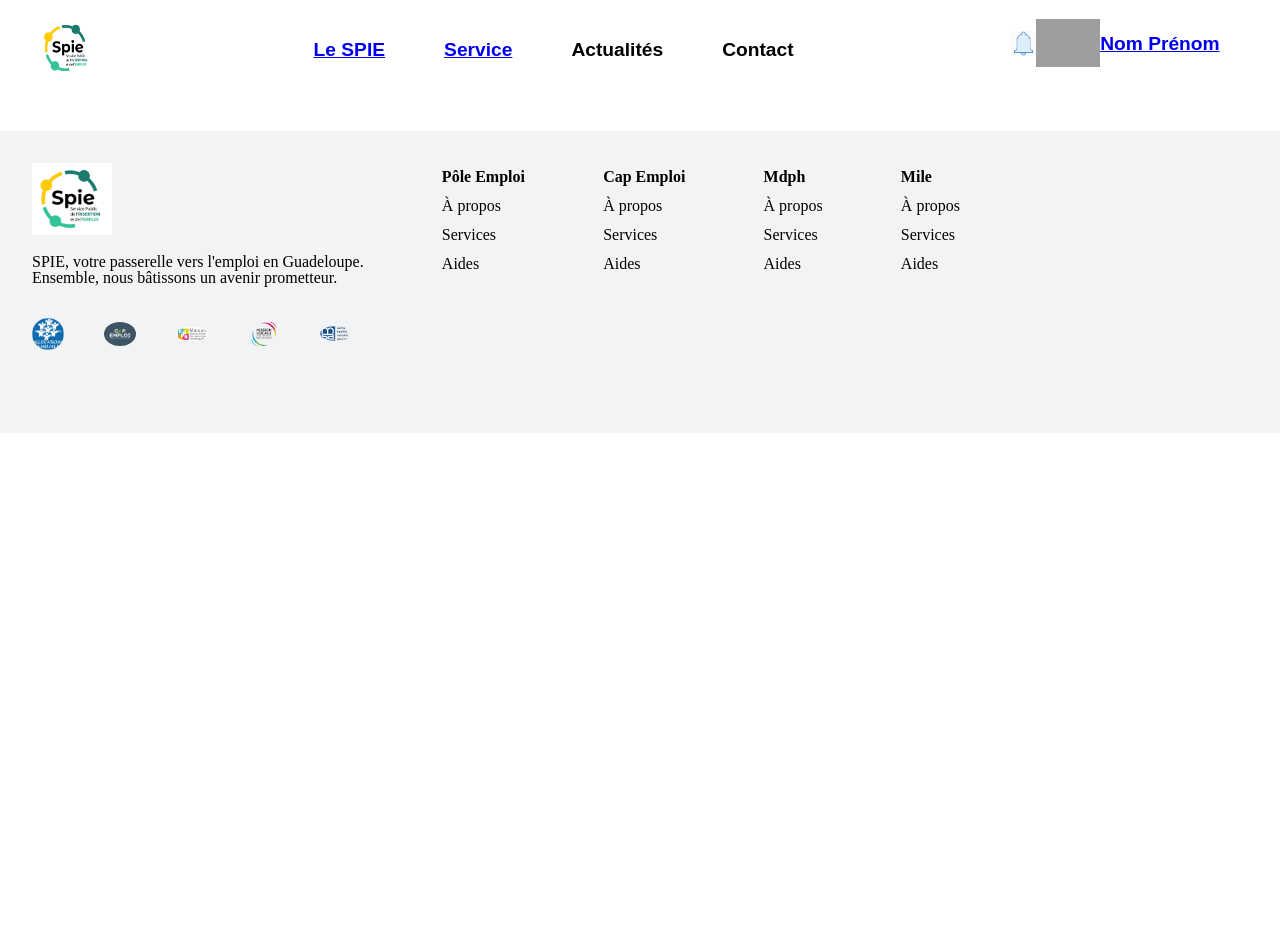
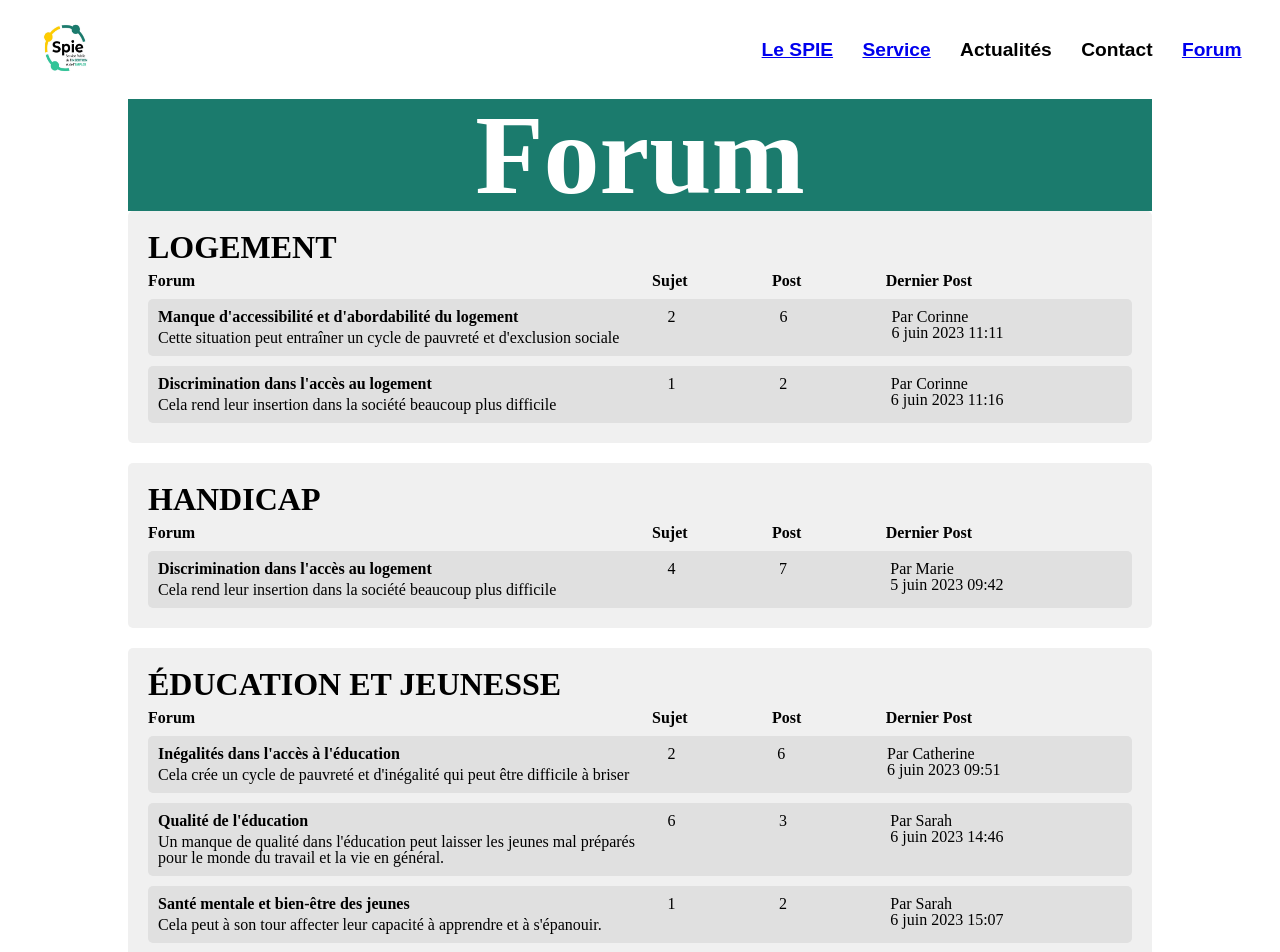
Before and after one commit to Droomwolk/Spie, a React (Vite) app: page /forum in a window 1280 px wide. Shown: the top 952 px of the page. Before the commit the page ends 800 px from the top, so only its background shows below. Built offline with nearby package versions, Linux system fonts and the light colour scheme; grey boxes are pictures that could not be loaded.

Commit message:
last commit

```diff
--- a/src/App/App.jsx
+++ b/src/App/App.jsx
@@ -8,6 +8,7 @@ import Footer from '../components/footer/footer'
 import Calendar from '../components/calendar/calendar'
 import Aides from '../pages/aides/aides'
 import Spie from '../pages/spie/spie'
+import Forum from '../components/forum/forum'
 // import 'react-calendar/dist/Calendar.css';
 import data from '../data/data'
 import '../styles/main.scss'
@@ -30,6 +31,7 @@ function App() {
       <Route path="profil" element={<Profil />} />
       <Route path="spie" element={<Spie/>} />
       <Route path="calendar" element={<Calendar/>} />
+      <Route path="forum" element={<Forum/>} />
     </Routes>
     <Footer/>
   </div>
--- a/src/components/footer/footer.jsx
+++ b/src/components/footer/footer.jsx
@@ -5,6 +5,7 @@ import Mdph from '../../assets/img/Mdph.jpg'
 import Mile from '../../assets/img/Mile.png'
 import Msa from '../../assets/img/Msa.png'
 import Pole from '../../assets/img/Pole.png'
+import Cdg from '../../assets/img/CDG.jpg'
 import styled from 'styled-components';
 import '../../styles/main.scss'
 
@@ -12,8 +13,8 @@ const footer = () => {
 const SPIE = styled.div``;
 const POLE = styled.div``;
 const CAP = styled.div``;
+const CAF = styled.div``;
 const MILE = styled.div``;
-const MDPH = styled.div``;
   return (
     <div className='footer'>
         <SPIE className='footer__spie'>
@@ -30,13 +31,13 @@ const MDPH = styled.div``;
                         <img src={Cap} alt="logo" style={{borderRadius: '50%', width: '2em'}}/>
                     </li>
                     <li>
-                        <img src={Mdph} alt="logo" style={{borderRadius: '50%', width: '2em'}}/>
+                        <img src={Pole} alt="logo" style={{borderRadius: '50%', width: '2em'}}/>
                     </li>
                     <li>
                         <img src={Mile} alt="logo" style={{borderRadius: '50%', width: '2em'}}/>
                     </li>
                     <li>
-                        <img src={Msa} alt="logo" style={{borderRadius: '50%', width: '2em'}}/>
+                        <img src={Cdg} alt="logo" style={{borderRadius: '50%', width: '2em'}}/>
                     </li>
                 </ul>
             </div>
@@ -57,17 +58,17 @@ const MDPH = styled.div``;
                 <li>Aides</li>
             </ul>
         </CAP>
-        <MDPH className='footer__mdph'>
+        <CAF className='footer__mdph'>
             <ul style={{lineHeight: '1.8'}}>
                 <li style={{fontWeight:'bold'}}>Mdph</li>
                 <li>À propos</li>
                 <li>Services</li>
                 <li>Aides</li>
             </ul>
-        </MDPH>
+        </CAF>
         <MILE className='footer__mile'>
             <ul style={{lineHeight: '1.8'}}>
-                <li style={{fontWeight:'bold'}}>Mile</li>
+                <li style={{fontWeight:'bold'}}>Mission Locale</li>
                 <li>À propos</li>
                 <li>Services</li>
                 <li>Aides</li>
--- /dev/null
+++ b/src/components/forum/forum.jsx
@@ -0,0 +1,164 @@
+function Forum() {
+    return (
+      <div className="forum">
+        <div style={{backgroundColor: '#1B7B6D', width: '100%', textAlign: 'center', fontWeight: 'bold', fontSize: "7em", color: 'white'}}>
+            <h1>Forum</h1>
+        </div>
+        <div className="thread">
+            <h2 style={{fontWeight: 'bold', fontSize: '2em'}}>LOGEMENT</h2>
+            <div style={{display:'flex', justifyContent: 'space-between' }}>
+                <p style={{fontWeight: 'bold'}}>Forum</p>
+                <div>
+                    <ul style={{display:'flex', width: '20em', justifyContent: 'space-between', marginRight: '10em', fontWeight: 'bold'}}>
+                        <li>Sujet</li>
+                        <li>Post</li>
+                        <li>Dernier Post</li>
+                    </ul>
+                </div>
+            </div>
+            <div className="comments">
+            <div className="comment">
+                <div>
+                    <h3 style={{fontWeight: 'bold'}}>Manque d'accessibilité et d'abordabilité du logement</h3>
+                    <p>Cette situation peut entraîner un cycle de pauvreté et d'exclusion sociale</p>
+                </div>
+                <div>
+                    <ul style={{display:'flex', width: '23em', justifyContent: 'space-between', marginRight: '6.4em'}}>
+                        <li style={{paddingLeft: '1em'}}>2</li>
+                        <li>6</li>
+                        <li>
+                            <div style={{paddingRight: '1em'}}>
+                                <p>Par Corinne</p>
+                                <p>6 juin 2023 11:11</p>
+                            </div>
+                        </li>
+                    </ul>
+                </div>
+            </div>
+            <div className="comment">
+                <div>
+                    <h3 style={{fontWeight: 'bold'}}>Discrimination dans l'accès au logement</h3>
+                    <p>Cela rend leur insertion dans la société beaucoup plus difficile</p>
+                </div>
+                <div>
+                    <ul style={{display:'flex', width: '23em', justifyContent: 'space-between', marginRight: '6.4em'}}>
+                        <li style={{paddingLeft: '1em'}}>1</li>
+                        <li>2</li>
+                        <li>
+                            <div style={{paddingRight: '1em'}}>
+                                <p>Par Corinne</p>
+                                <p>6 juin 2023 11:16</p>
+                            </div>
+                        </li>
+                    </ul>
+                </div>
+            </div>
+            </div>
+        </div>
+        <div className="thread">
+            <h2 style={{fontWeight: 'bold', fontSize: '2em'}}>HANDICAP</h2>
+            <div style={{display:'flex', justifyContent: 'space-between' }}>
+                <p style={{fontWeight: 'bold'}}>Forum</p>
+                <div>
+                    <ul style={{display:'flex', width: '20em', justifyContent: 'space-between', marginRight: '10em', fontWeight: 'bold'}}>
+                        <li>Sujet</li>
+                        <li>Post</li>
+                        <li>Dernier Post</li>
+                    </ul>
+                </div>
+            </div>
+            <div className="comments">
+            <div className="comment">
+                <div>
+                    <h3 style={{fontWeight: 'bold'}}>Discrimination dans l'accès au logement</h3>
+                    <p>Cela rend leur insertion dans la société beaucoup plus difficile</p>
+                </div>
+                <div>
+                    <ul style={{display:'flex', width: '23em', justifyContent: 'space-between', marginRight: '6.4em'}}>
+                        <li style={{paddingLeft: '1em'}}>4</li>
+                        <li>7</li>
+                        <li>
+                            <div style={{paddingRight: '1em'}}>
+                                <p>Par Marie</p>
+                                <p>5 juin 2023 09:42</p>
+                            </div>
+                        </li>
+                    </ul>
+                </div>
+            </div>
+            </div>
+        </div>
+        <div className="thread">
+            <h2 style={{fontWeight: 'bold', fontSize: '2em'}}>ÉDUCATION ET JEUNESSE</h2>
+            <div style={{display:'flex', justifyContent: 'space-between' }}>
+                <p style={{fontWeight: 'bold'}}>Forum</p>
+                <div>
+                    <ul style={{display:'flex', width: '20em', justifyContent: 'space-between', marginRight: '10em', fontWeight: 'bold'}}>
+                        <li>Sujet</li>
+                        <li>Post</li>
+                        <li>Dernier Post</li>
+                    </ul>
+                </div>
+            </div>
+            <div className="comments">
+            <div className="comment">
+                <div>
+                    <h3 style={{fontWeight: 'bold'}}>Inégalités dans l'accès à l'éducation</h3>
+                    <p>Cela crée un cycle de pauvreté et d'inégalité qui peut être difficile à briser</p>
+                </div>
+                <div>
+                    <ul style={{display:'flex', width: '23em', justifyContent: 'space-between', marginRight: '6.4em'}}>
+                        <li style={{paddingLeft: '1em'}}>2</li>
+                        <li>6</li>
+                        <li>
+                            <div style={{paddingRight: '1.2em'}}>
+                                <p>Par Catherine</p>
+                                <p>6 juin 2023 09:51</p>
+                            </div>
+                        </li>
+                    </ul>
+                </div>
+            </div>
+            <div className="comment">
+                <div>
+                    <h3 style={{fontWeight: 'bold'}}>Qualité de l'éducation</h3>
+                    <p>Un manque de qualité dans l'éducation peut laisser les jeunes mal préparés pour le monde du travail et la vie en général.</p>
+                </div>
+                <div>
+                    <ul style={{display:'flex', width: '23em', justifyContent: 'space-between', marginRight: '6.4em'}}>
+                        <li style={{paddingLeft: '1em'}}>6</li>
+                        <li>3</li>
+                        <li>
+                            <div style={{paddingRight: '1em'}}>
+                                <p>Par Sarah</p>
+                                <p>6 juin 2023 14:46</p>
+                            </div>
+                        </li>
+                    </ul>
+                </div>
+            </div>
+            <div className="comment">
+                <div>
+                    <h3 style={{fontWeight: 'bold'}}>Santé mentale et bien-être des jeunes</h3>
+                    <p>Cela peut à son tour affecter leur capacité à apprendre et à s'épanouir.</p>
+                </div>
+                <div>
+                    <ul style={{display:'flex', width: '23em', justifyContent: 'space-between', marginRight: '6.4em'}}>
+                        <li style={{paddingLeft: '1em'}}>1</li>
+                        <li>2</li>
+                        <li>
+                            <div style={{paddingRight: '1em'}}>
+                                <p>Par Sarah</p>
+                                <p>6 juin 2023 15:07</p>
+                            </div>
+                        </li>
+                    </ul>
+                </div>
+            </div>
+            </div>
+        </div>
+      </div>
+    );
+  }
+
+  export default Forum;
--- /dev/null
+++ b/src/components/forum/forum.scss
@@ -0,0 +1,29 @@
+.forum {
+    width: 80%;
+    margin: auto;
+
+    .thread {
+      background-color: #f0f0f0;
+      padding: 20px;
+      margin-bottom: 20px;
+      border-radius: 5px;
+
+      h2 {
+        margin-bottom: 10px;
+      }
+
+      .comments {
+        .comment {
+          background-color: #e0e0e0;
+          margin-top: 10px;
+          padding: 10px;
+          border-radius: 5px;
+          display: flex;
+          justify-content: space-between;
+          h3 {
+            margin-bottom: 5px;
+          }
+        }
+      }
+    }
+  }
--- a/src/components/header/header.jsx
+++ b/src/components/header/header.jsx
@@ -16,18 +16,12 @@ const header = () => {
           <Link to="/aides">
             <li>Service</li>
           </Link>
-          <li>Actualités</li>
+            <li>Actualités</li>
           <li>Contact</li>
+          <Link to="/forum" >
+          <li>Forum</li>
+          </Link>
         </ul>
-        {/* <input type="search" placeholder='Rechercher' className='header__search' /> */}
-        <Link to="/profil" >
-         <div className='header__picture'>
-            {/* <FaBell color='cyan' size={20}/> */}
-            <img src={Cloche} alt="cloche" className='header__picture-cloche'/>
-            <img src={Homme} alt="Avatar" className='header__picture-homme'/>
-            <p>Nom Prénom</p>
-         </div>
-        </Link>
     </div>
   )
 }
--- a/src/components/header/header.scss
+++ b/src/components/header/header.scss
@@ -3,6 +3,7 @@
     padding: 1em 2em;
     display: flex;
     justify-content: space-between;
+    align-items: center;
     box-sizing: border-box;
     position: sticky;
     top: 0;
--- a/src/components/partner/partner.scss
+++ b/src/components/partner/partner.scss
@@ -8,16 +8,17 @@
     flex-direction: column;
     &__img {
         width: 100%;
-        height: 100%;
+        height: 15em;
         border-top-left-radius: 1em;
         border-top-right-radius: 1em;
-        object-fit: cover;
+        // object-fit: contain;
         display: block;
     }
     &__group {
         padding: 0.5em 0.5em 1.5em 0.5em;
         line-height: 1em;
         width: 100%;
+        height: 4.2em;
         box-sizing: border-box;
         background-color: #e1dddd;
         border-bottom-left-radius: 1em;
--- a/src/pages/homepage2/homepage2.jsx
+++ b/src/pages/homepage2/homepage2.jsx
@@ -24,6 +24,7 @@ import RendezVous from '../../assets/icon/rendezvous.png'
 import Search from '../../assets/icon/search.png'
 import Valide from '../../assets/icon/valide.png'
 import Agenda from '../../components/agenda/agenda';
+import Presentation from '../../assets/img/presentation.jpg'
 
 const Homepage2 = () => {
 
@@ -98,7 +99,7 @@ const SearchInput = styled.input`
   return (
     <div className='homepage2'>
         <figure className='homepage2__figure'>
-            <img src={Insertion} alt="Hero" className='homepage2__figure-banniere'/>
+            <img src={Presentation} alt="Hero" className='homepage2__figure-banniere'/>
             {/* <Caroussel pictures={pictures} /> */}
         </figure>
         <div className='homepage2__consortium'>
--- a/src/pages/homepage2/homepage2.scss
+++ b/src/pages/homepage2/homepage2.scss
@@ -109,7 +109,6 @@
                 // flex: 1;
                 &-info {
                     // background-color: darkorchid;
-
                     &-titre {
                         text-align: center;
                     }
--- a/src/pages/spie/spie.jsx
+++ b/src/pages/spie/spie.jsx
@@ -33,11 +33,11 @@ const Spie = () => (
       </li>
     </ul> */}
     <div className="spie-page__members">
-        <Partner picture={POLE} title="Offre d'emploi" author="Demandeur d'emploi"/>
-        <Partner picture={CAP} title="Aide au parcours vers l'emploi" author="Personnes handicapés"/>
-        <Partner picture={CAF} title="Revenu de solidarité active (RSA)" author="BRSA"/>
-        <Partner picture={CDG} title="Mdph" author="par Bertrand"/>
-        <Partner picture={MILE} title="Mdph" author="par Bertrand"/>
+        <Partner picture={POLE} title="Pôle d'emploi" author="Demandeur d'emploi"/>
+        <Partner picture={CAP} title="Cap Emploi" author="Emploi pour personnes handicapées"/>
+        <Partner picture={CAF} title="CAF" author="Prestations familiales et sociales"/>
+        <Partner picture={CDG} title="Conseil départemental" author="Développement local"/>
+        <Partner picture={MILE} title="Mission Local" author="Insertion professionnelle des jeunes"/>
     </div>
     <h2 className="spie-page__subtitle">Public cible du SPIE</h2>
     <table className="spie-page__public-table">
--- a/src/styles/main.scss
+++ b/src/styles/main.scss
@@ -13,3 +13,4 @@
 @import '../components/calendar/calendar.scss';
 @import '../components/imageborder/imageborder.scss';
 @import '../components/section/section.scss';
+@import '../components/forum/forum.scss';
```
Also changed, not shown: src/components/partner/partner.jsx (+4 -6 lines), src/assets/img/presentation.jpg (added).
